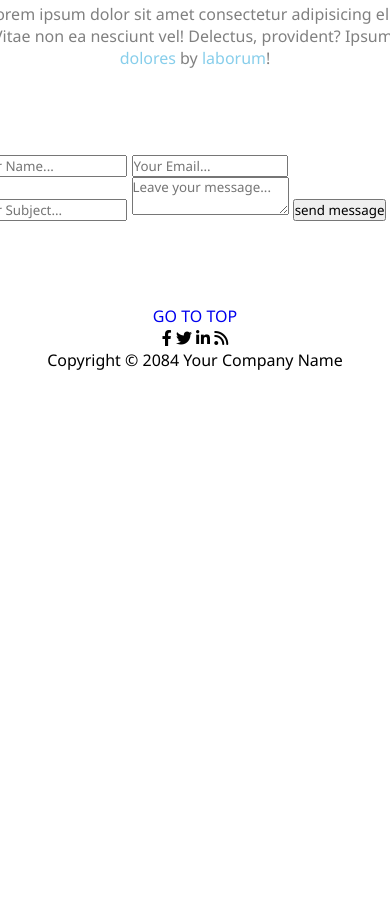
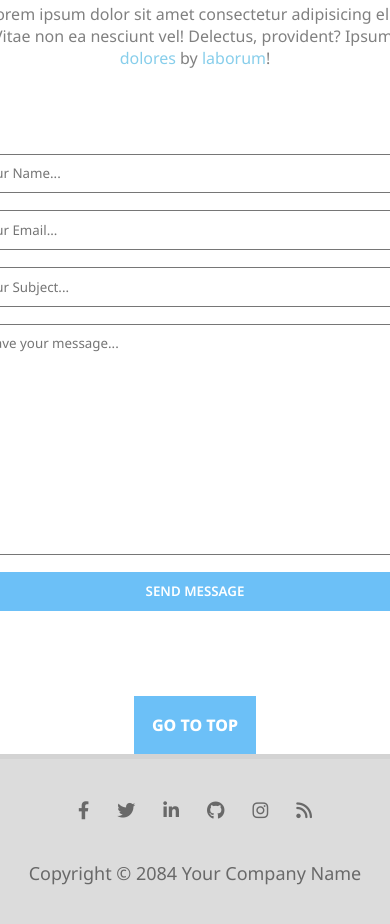
Before and after one commit to gfreitasTamwood/mountains-scss, a plain HTML site: page index.html in a window 390 px wide. Shown: the part 4967-5891 px from the top of the page. Before the commit the page ends 5338 px from the top, so only its background shows below. Drawn offline with nearby package versions, Linux system fonts and the light colour scheme; files that its build step writes are made by us from their sources.

Commit message:
Mobile version is done

```diff
--- a/index.html
+++ b/index.html
@@ -183,6 +183,8 @@
             <i class="fa-brands fa-facebook-f"></i>
             <i class="fa-brands fa-twitter"></i>
             <i class="fa-brands fa-linkedin-in"></i>
+            <i class="fa-brands fa-github"></i>
+            <i class="fa-brands fa-instagram"></i>
             <i class="fa-solid fa-rss"></i>
         </aside>
         <p>Copyright &copy; 2084 Your Company Name</p>
--- a/scss/devices/_mobile.scss
+++ b/scss/devices/_mobile.scss
@@ -1,4 +1,11 @@
 @media (min-width: 300px) {
+    main > a {
+        padding: 4%;
+        color: white;
+        font-weight: 800;
+        text-transform: uppercase;
+        background-color: $blue;
+    }
 
     %bg-pic {
         background-position: center;
@@ -113,6 +120,22 @@
         color: white;
         padding: 5%;
         box-shadow: rgba(245, 245, 245, 0.8) 0px 5px 15px;
+    }
+
+    footer {
+        width: 100%;
+        height: 20vh;
+        background-color: gainsboro;
+        border-top:5px solid lightgray;
+        @include flexBox(column,5vh,center,center);
+        color: dimgray;
+        font-size: 18px;
+
+        > aside {
+            width: 60%;
+            display: flex;
+            justify-content: space-between;
+        }
     }
 
     .title-section {
@@ -242,6 +265,7 @@
         }
 
         input {
+            width: 100%;
             padding: 5%;
             background-color: skyblue;
             border: 0px none transparent;
@@ -257,6 +281,7 @@
             border: 3px solid white;
             text-transform: uppercase;
             font-weight: 600;
+            width: 60%;
             &:hover {
                 background-color: white;
                 color: $blue;
@@ -267,4 +292,37 @@
         }
     }
 
+    .contact {
+
+        > form {
+            width: 100%;
+            @include flexBox(column,2vh,center,center);
+        }
+
+        input, textarea {
+            padding: 2%;
+            width: 96%;
+        }
+
+        textarea {
+            height: 25vh;
+            resize: none;
+        }
+
+        [value="send message"] {
+            width: 100%;
+            background-color: $blue;
+            color: white;
+            font-weight: 600;
+            text-transform: uppercase;
+            cursor: pointer;
+            border: 2px solid $blue;
+            transition: .4s;
+
+            &:hover {
+                background-color: white;
+                color: $blue;
+            }
+        }
+    }
 }
```
Also changed, not shown: css/style.css (added), css/style.min.css (added), 2 other files.
